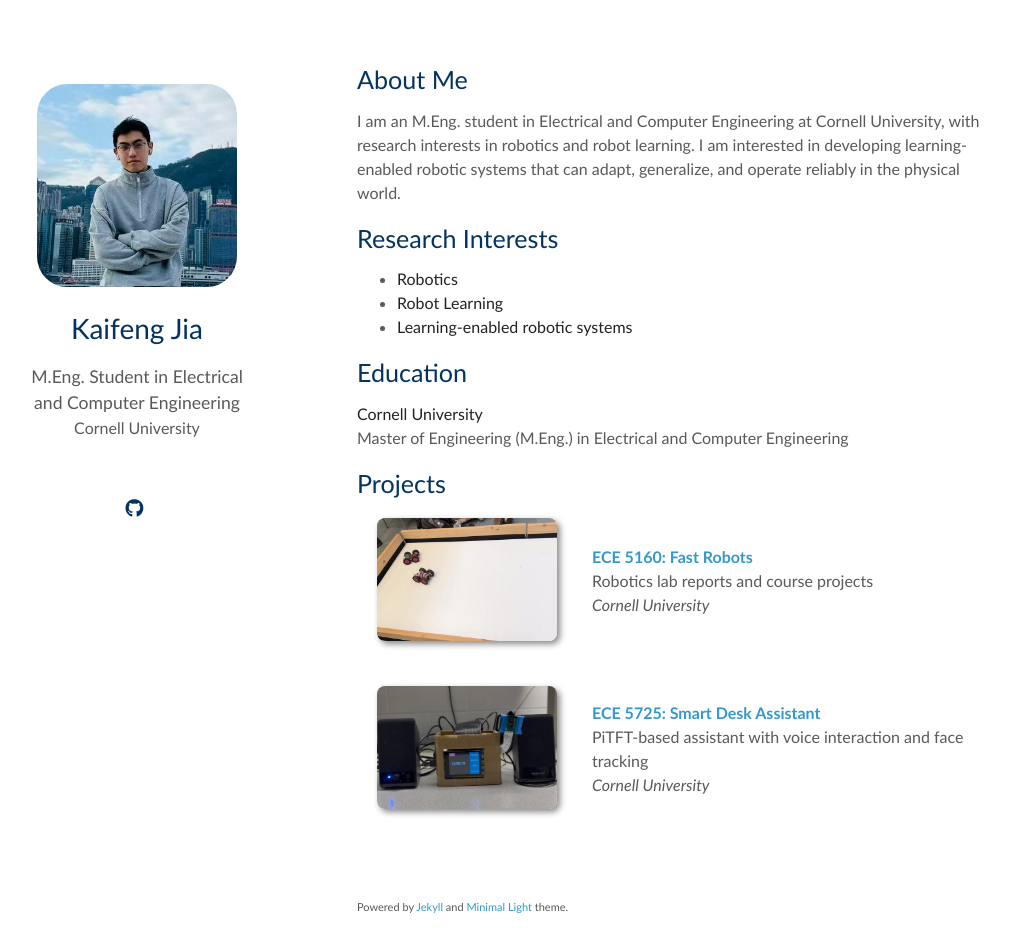
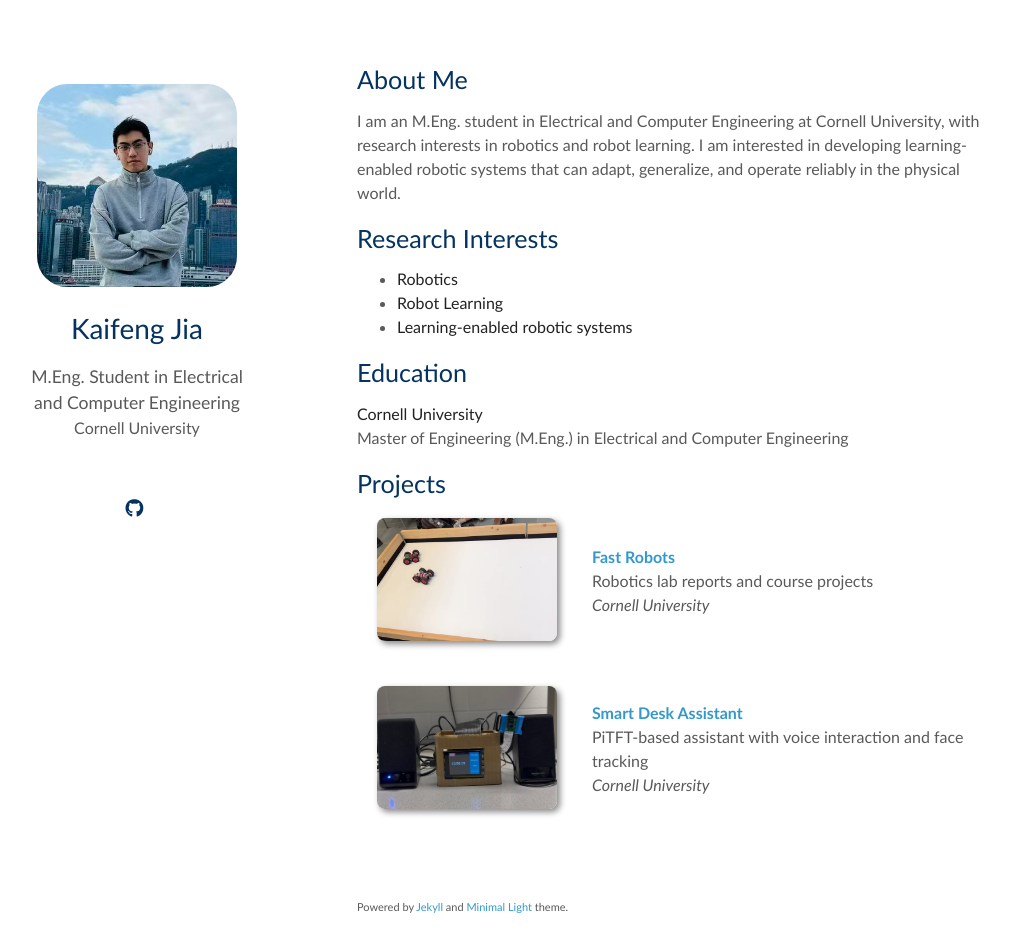
Before and after one commit to Kaifeng-Jia/Kaifeng-Jia.github.io, a Jekyll site: the page built from index.md, in a window 1280 px wide and 987 px high. Shown: the top 952 px of the window, without its empty margins (83-1093 px from the left). Built offline with Jekyll 4.4.1, drawn with Linux system fonts in a browser that asks for light colours; a style sheet for code colours, icons or effects is not loaded; our own code applies the rules of GitHub Pages for plain Markdown files; grey boxes are pictures that could not be loaded.

Commit message:
Simplify project titles

```diff
--- a/_data/projects.yml
+++ b/_data/projects.yml
@@ -1,12 +1,12 @@
 main:
-  - title: "ECE 5160: Fast Robots"
+  - title: "Fast Robots"
     authors: "Robotics lab reports and course projects"
     journal: "Cornell University"
     image: "./assets/img/fast-robots-video-poster.jpg"
     video: "./assets/video/fast-robots.mp4"
     link: "https://kaifeng-jia.github.io/fast-robots/"
 
-  - title: "ECE 5725: Smart Desk Assistant"
+  - title: "Smart Desk Assistant"
     authors: "PiTFT-based assistant with voice interaction and face tracking"
     journal: "Cornell University"
     image: "./assets/img/ece5725-smart-desk-assistant.jpg"
```
